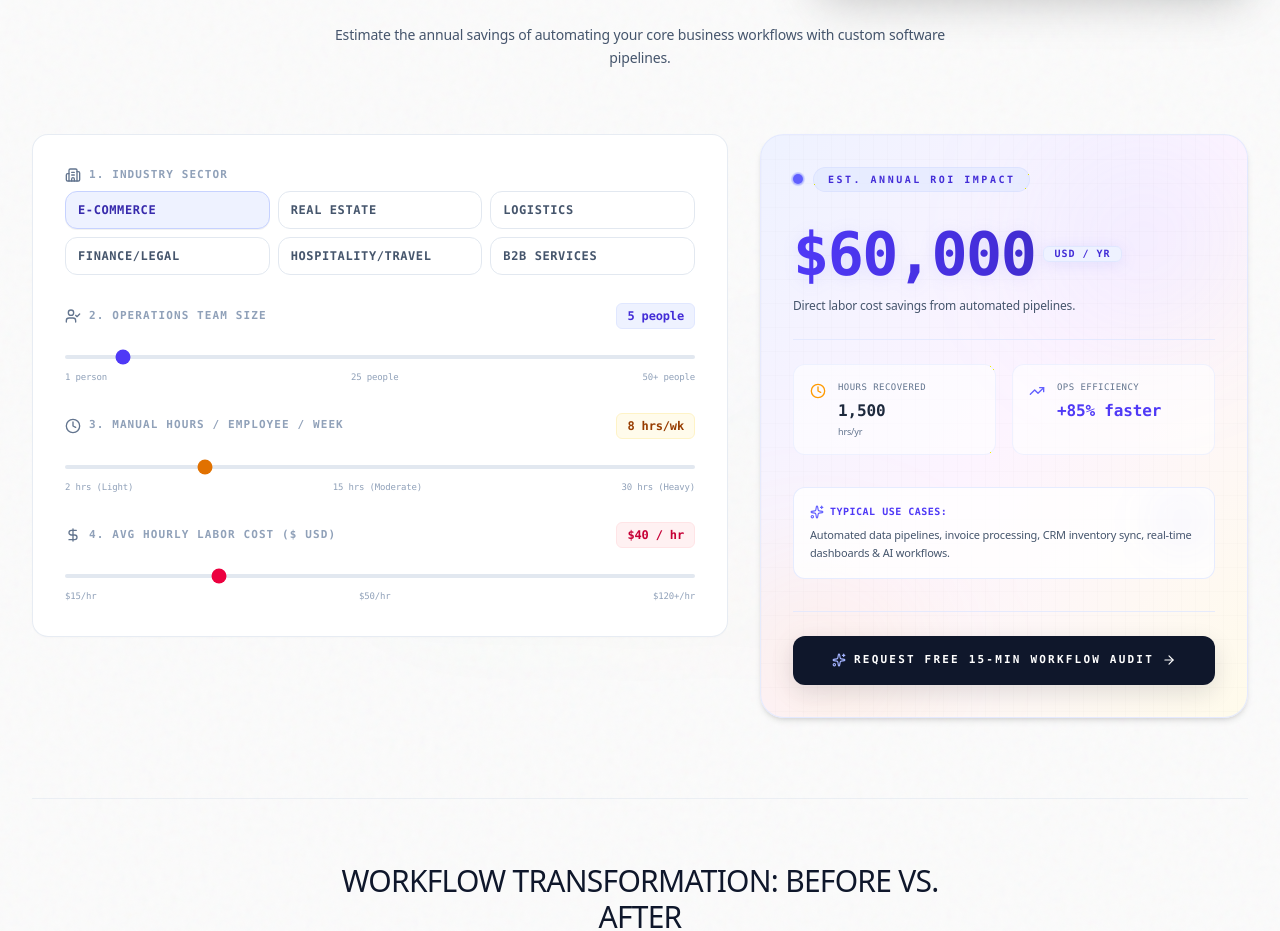
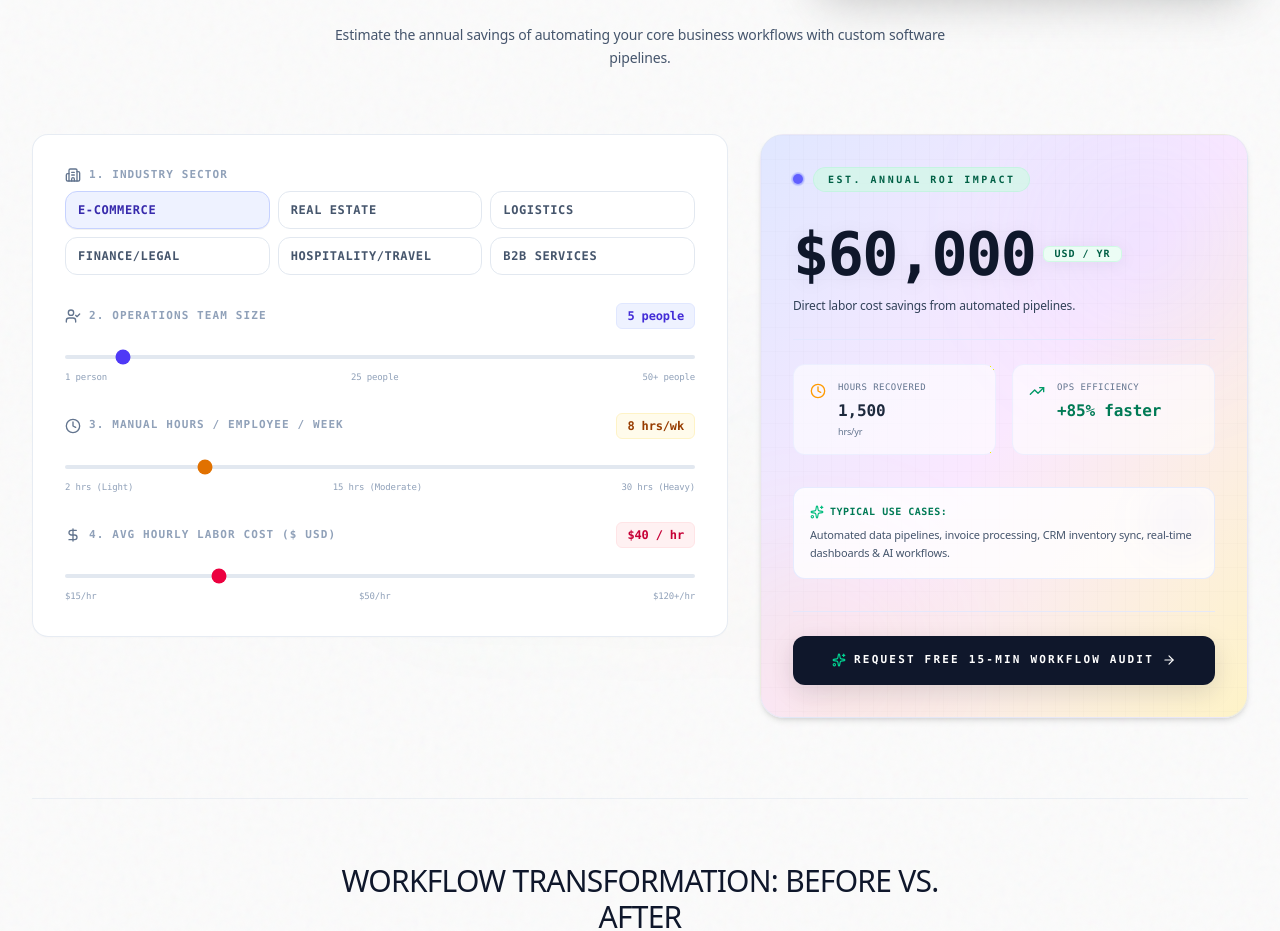
Before and after one commit to programador-negro/daniel_web_marca_personal, a React (Vite) app: page /cotizador in a window 1280 px wide. Shown: the part 800-1731 px from the top of the page. Built offline with nearby package versions, Linux system fonts and the light colour scheme.

Commit message:
design: enhance savings card with slightly stronger pastel background colors and premium slate/emerald fonts

```diff
--- a/src/components/QuoteEstimatorSection.tsx
+++ b/src/components/QuoteEstimatorSection.tsx
@@ -341,7 +341,7 @@ export const QuoteEstimatorSection: React.FC = () => {
           </div>
 
           {/* Right Column: Live Savings Result Box */}
-          <div className="lg:col-span-5 bg-gradient-to-br from-[#eef2ff] via-[#fdf4ff] to-[#fffbeb] text-slate-800 rounded-3xl p-6 sm:p-8 flex flex-col justify-between border border-indigo-100/80 shadow-md min-h-[500px] relative overflow-hidden transition-all duration-500 hover:border-indigo-200 hover:shadow-xl group">
+          <div className="lg:col-span-5 bg-gradient-to-br from-[#e0e7ff] via-[#fae8ff] to-[#fef3c7] text-slate-800 rounded-3xl p-6 sm:p-8 flex flex-col justify-between border border-slate-200/60 shadow-md min-h-[500px] relative overflow-hidden transition-all duration-500 hover:border-slate-300 hover:shadow-xl group">
             {/* Ambient Background Glows */}
             <div className="absolute top-0 right-0 w-52 h-52 bg-indigo-300/10 rounded-full blur-3xl pointer-events-none group-hover:bg-indigo-300/15 transition-all duration-500" />
             <div className="absolute -left-12 -bottom-12 w-52 h-52 bg-amber-300/10 rounded-full blur-3xl pointer-events-none group-hover:bg-amber-300/15 transition-all duration-500" />
@@ -354,20 +354,20 @@ export const QuoteEstimatorSection: React.FC = () => {
                   <span className="animate-ping absolute inline-flex h-full w-full rounded-full bg-indigo-400 opacity-75"></span>
                   <span className="relative inline-flex rounded-full h-2.5 w-2.5 bg-indigo-500"></span>
                 </span>
-                <span className="text-[10px] font-mono font-bold uppercase tracking-[0.25em] text-indigo-700 bg-indigo-100/60 px-3.5 py-1 rounded-full border border-indigo-200/35 inline-block">
+                <span className="text-[10px] font-mono font-bold uppercase tracking-[0.25em] text-emerald-800 bg-emerald-100/70 px-3.5 py-1 rounded-full border border-emerald-200/35 inline-block">
                   {t.resultTitle}
                 </span>
               </div>
 
               <div className="space-y-6">
                 <div>
-                  <div className="text-5xl sm:text-6xl font-black tracking-tight text-transparent bg-clip-text bg-gradient-to-r from-indigo-600 via-indigo-700 to-indigo-900 drop-shadow-[0_2px_8px_rgba(99,102,241,0.12)] font-mono flex items-baseline gap-2 flex-wrap">
+                  <div className="text-5xl sm:text-6xl font-black tracking-tight text-slate-900 drop-shadow-[0_2px_8px_rgba(15,23,42,0.06)] font-mono flex items-baseline gap-2 flex-wrap">
                     ${annualDollarSavings.toLocaleString()}
-                    <span className="text-[10px] font-mono font-bold uppercase tracking-widest text-indigo-700 bg-indigo-50 border border-indigo-100 px-2.5 py-0.5 rounded-md self-center">
+                    <span className="text-[10px] font-mono font-bold uppercase tracking-widest text-emerald-800 bg-emerald-50 border border-emerald-100 px-2.5 py-0.5 rounded-md self-center">
                       {t.resultSuffix}
                     </span>
                   </div>
-                  <p className="text-xs text-slate-600 mt-3 font-light leading-relaxed max-w-sm">
+                  <p className="text-xs text-slate-700 mt-3 font-light leading-relaxed max-w-sm">
                     {t.resultDesc}
                   </p>
                 </div>
@@ -386,10 +386,10 @@ export const QuoteEstimatorSection: React.FC = () => {
                   </div>
 
                   <div className="bg-white/60 hover:bg-white/90 transition-all duration-300 border border-indigo-100/50 hover:border-indigo-100 p-4 rounded-xl flex items-start gap-3">
-                    <TrendingUp className="w-4 h-4 text-indigo-500 shrink-0 mt-0.5" />
+                    <TrendingUp className="w-4 h-4 text-emerald-600 shrink-0 mt-0.5" />
                     <div>
                       <div className="text-[9px] font-mono uppercase tracking-wider text-slate-500">{t.efficiency}</div>
-                      <div className="text-base font-bold text-indigo-600 mt-1 font-mono">
+                      <div className="text-base font-bold text-emerald-700 mt-1 font-mono">
                         {t.efficiencyVal}
                       </div>
                     </div>
@@ -400,8 +400,8 @@ export const QuoteEstimatorSection: React.FC = () => {
               {/* Use Cases Box */}
               <div className="p-4 rounded-xl bg-white/80 border border-indigo-100/80 text-[11px] text-slate-600 leading-relaxed font-light relative overflow-hidden">
                 <div className="absolute top-0 right-0 w-16 h-16 bg-indigo-500/5 rounded-full blur-xl pointer-events-none" />
-                <span className="text-indigo-600 font-bold font-mono uppercase tracking-wider text-[10px] flex items-center gap-1.5 mb-1.5">
-                  <Sparkles className="w-3.5 h-3.5 text-indigo-500 animate-pulse" />
+                <span className="text-emerald-700 font-bold font-mono uppercase tracking-wider text-[10px] flex items-center gap-1.5 mb-1.5">
+                  <Sparkles className="w-3.5 h-3.5 text-emerald-500 animate-pulse" />
                   <span>{t.typicalCasesTitle}</span>
                 </span>
                 <p className="text-slate-600 font-light leading-relaxed">
@@ -418,7 +418,7 @@ export const QuoteEstimatorSection: React.FC = () => {
                 rel="noopener noreferrer"
                 className="w-full bg-slate-900 text-white hover:bg-slate-800 font-bold py-4 px-6 rounded-xl font-mono text-[11px] uppercase tracking-[0.2em] transition-all duration-300 flex items-center justify-center gap-2 cursor-pointer shadow-[0_8px_25px_rgba(15,23,42,0.12)] hover:shadow-[0_12px_30px_rgba(15,23,42,0.25)] hover:-translate-y-0.5 active:translate-y-0"
               >
-                <Sparkles className="w-3.5 h-3.5 text-indigo-300 shrink-0" />
+                <Sparkles className="w-3.5 h-3.5 text-emerald-400 shrink-0" />
                 <span>{t.ctaAudit}</span>
                 <ArrowRight className="w-3.5 h-3.5 text-white shrink-0" />
               </a>
```
